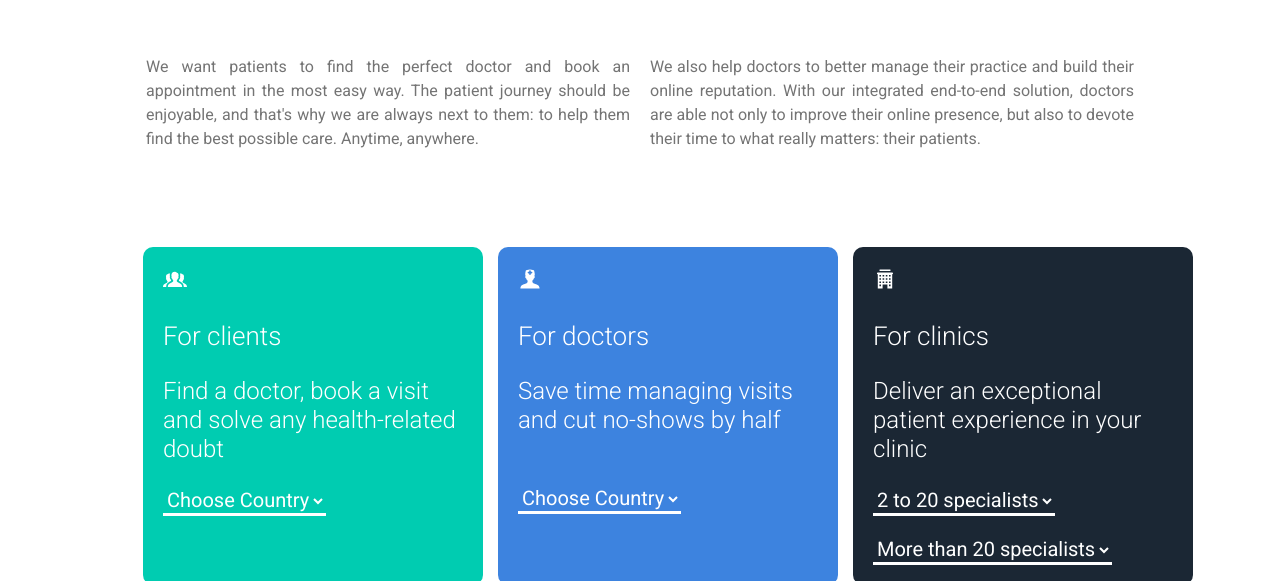
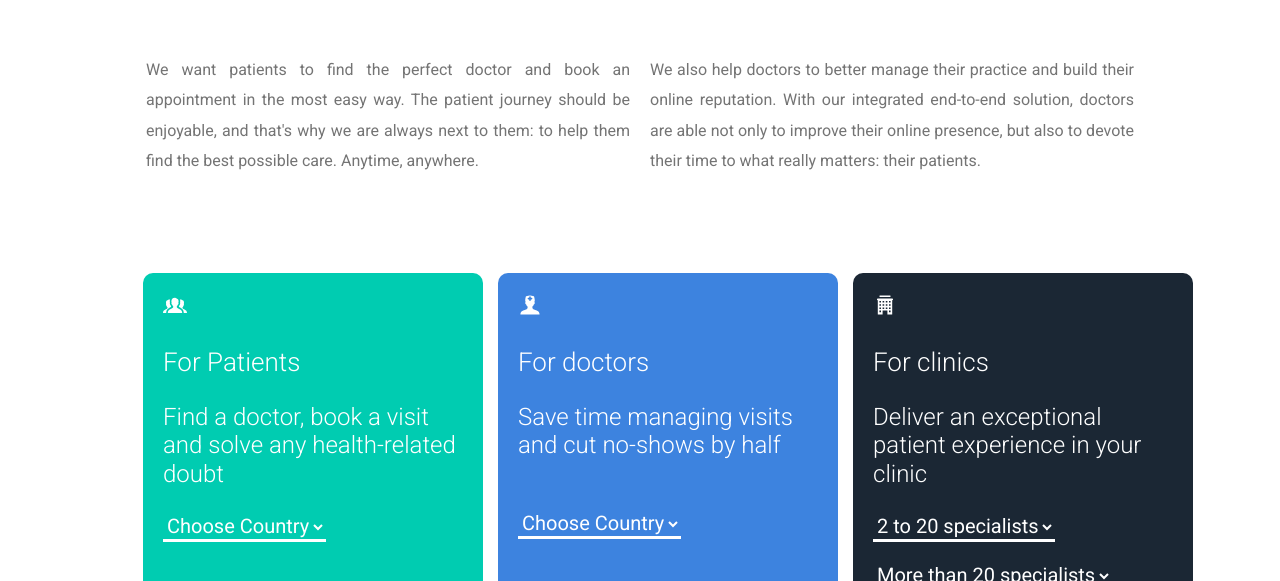
Before and after one commit to jib2004/DocPlanner-clone, a plain HTML site: page index.html in a window 1280 px wide. Shown: the part 219-800 px from the top of the page. Drawn offline with Linux system fonts and the light colour scheme.

Commit message:
Mader some adjustments to the css id(sect_1(lh:1.9;) and box-container(margin-bottom:70px;))

```diff
--- a/index.html
+++ b/index.html
@@ -79,7 +79,7 @@
                 <div class="box box1">
                     <div>
                         <img src="img/icon-patients.svg" alt="">
-                        <h3>For clients</h3>
+                        <h3>For Patients</h3>
                         <p>
                             Find a doctor, book a visit and solve any health-related doubt
                         </p>
--- a/style/style.scss
+++ b/style/style.scss
@@ -228,6 +228,8 @@ header{
     }
     .sect_1_p{
         display: flex;
+        line-height: 1.9;
+
         //grid-template-columns: auto auto;
         // margin: 0 auto;
         // border: 1px solid;
@@ -246,7 +248,7 @@ header{
         p{
             // width: 50%;
             padding: 10px;
-            line-height: 1.5;
+
             width: calc( 500px - 1em);
 
             // margin: 0 auto;
@@ -267,6 +269,8 @@ header{
 #box_container{
 
     margin-top: 70px;
+
+    margin-bottom: 75px;
     .grid-container{
         display: grid;
         grid-template-columns: auto auto auto;
```
Also changed, not shown: style/style.css, 1 other file.
